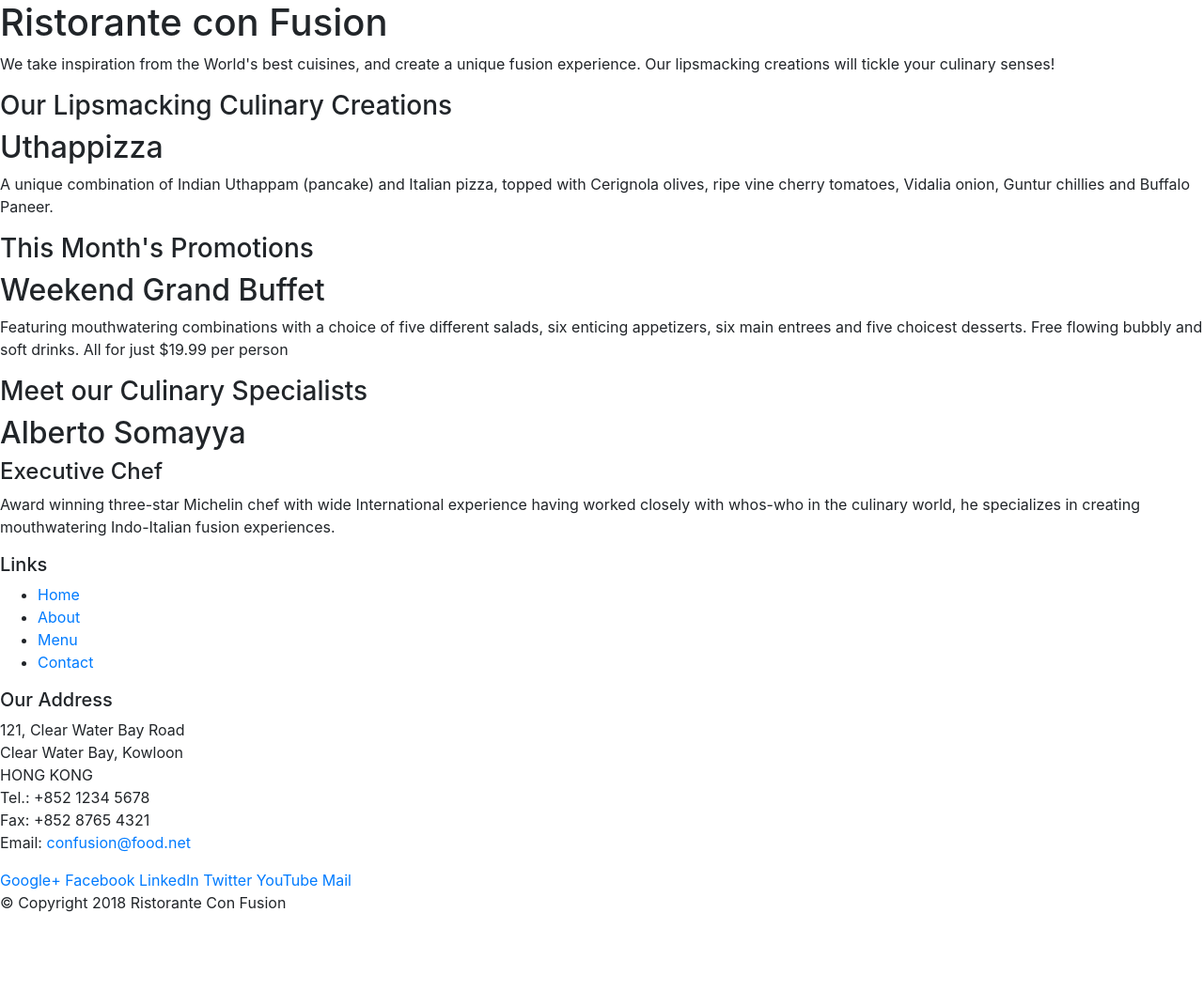
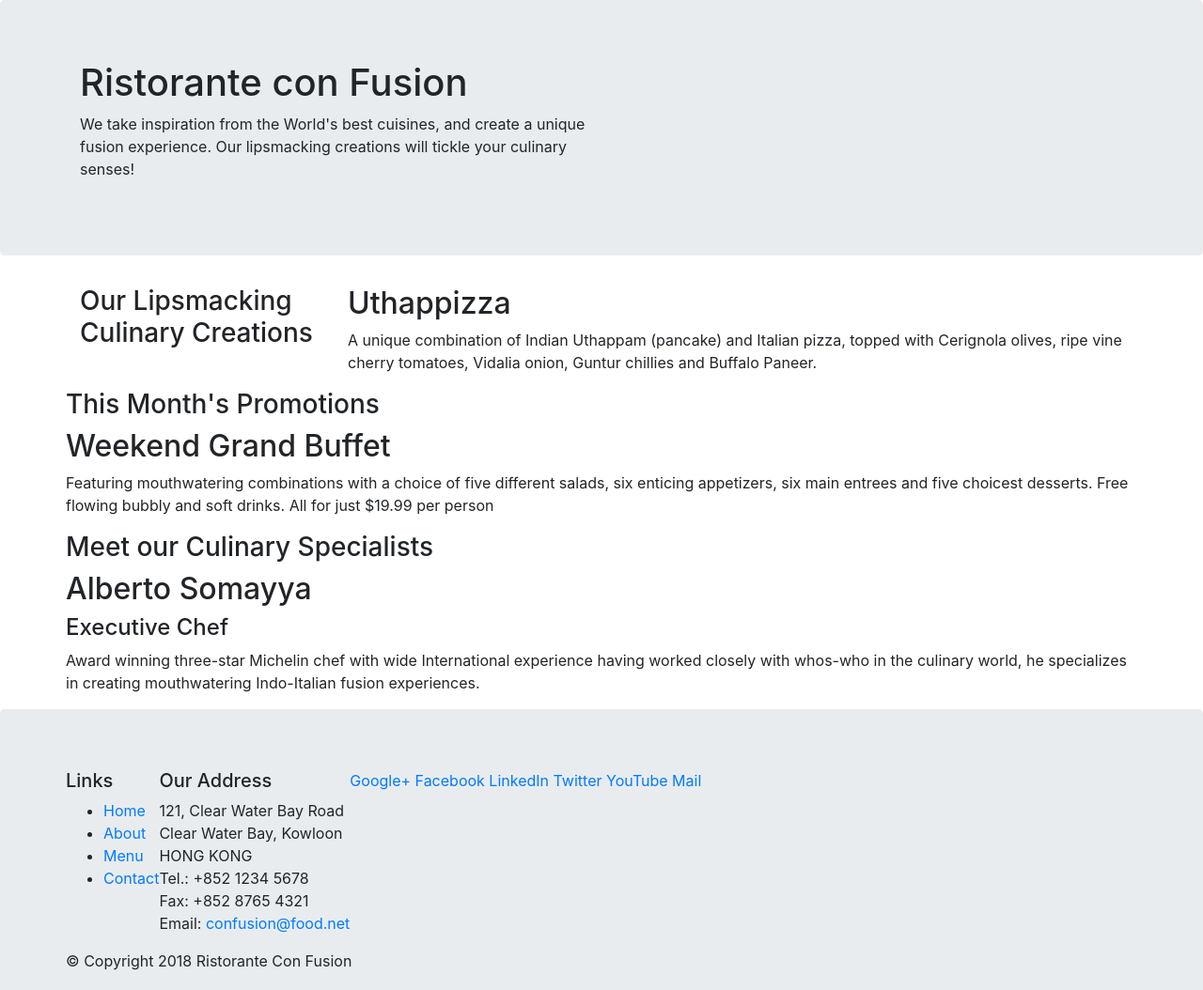
Before and after one commit to yusera-at-git/frontend-web-UIs-and-Frameorks-COURSERA, a website: page index.html in a window 1280 px wide. Shown: the top 1054 px of the page at 94% size. Before the commit the page ends 989 px from the top, so only its background shows below. Drawn offline with nearby package versions, Linux system fonts and the light colour scheme.

Commit message:
fourth commit -(adding classes -jumbotron/container/row/and making them responsive)

```diff
--- a/index.html
+++ b/index.html
@@ -14,32 +14,32 @@
 
 <body>
 
-    <header>
-        <div>
-            <div>
-                <div>
+    <header class = "jumbotron">
+        <div class = "container">
+            <div class="row">
+                <div class="col-12 col-sm-6">
                     <h1>Ristorante con Fusion</h1>
                     <p>We take inspiration from the World's best cuisines, and create a unique fusion experience. Our lipsmacking creations will tickle your culinary senses!</p>
                 </div>
-                <div>
+                <div class="col-12 col-sm">
                 </div>
             </div>
         </div>
     </header>
 
-    <div>
-        <div>
-            <div>
+    <div class = "container">
+        <div class= "row">
+            <div class="col-12 col-sm-4 col-md-3">
                 <h3>Our Lipsmacking Culinary Creations</h3>
             </div>
-            <div>
+            <div class="col col-sm col-md">
                 <h2>Uthappizza</h2>
                 <p>A unique combination of Indian Uthappam (pancake) and Italian pizza, topped with Cerignola olives, ripe vine cherry tomatoes, Vidalia onion, Guntur chillies and Buffalo Paneer.</p>
             </div>
         </div>
 
 
-        <div>
+        <div class= "row">
             <div>
                 <h3>This Month's Promotions</h3>
             </div>
@@ -49,7 +49,7 @@
             </div>
         </div>
 
-        <div>
+        <div class= "row">
             <div>
                 <h3>Meet our Culinary Specialists</h3>
             </div>
@@ -61,9 +61,10 @@
         </div>
     </div>
 
-    <footer>
-        <div>
-            <div>
+    <footer class="jumbotron">
+        <div class="container" >
+            <!-- class="row " makes the content displayed in a row next to each other -->
+            <div class="row">
                 <div>
                     <h5>Links</h5>
                     <ul>
@@ -73,6 +74,7 @@
                         <li><a href="#">Contact</a></li>
                     </ul>
                 </div>
+
                 <div>
                     <h5>Our Address</h5>
                     <address>
@@ -95,7 +97,7 @@
                     </div>
                 </div>
            </div>
-           <div>
+           <div class="row">
                 <div>
                     <p>© Copyright 2018 Ristorante Con Fusion</p>
                 </div>
```
